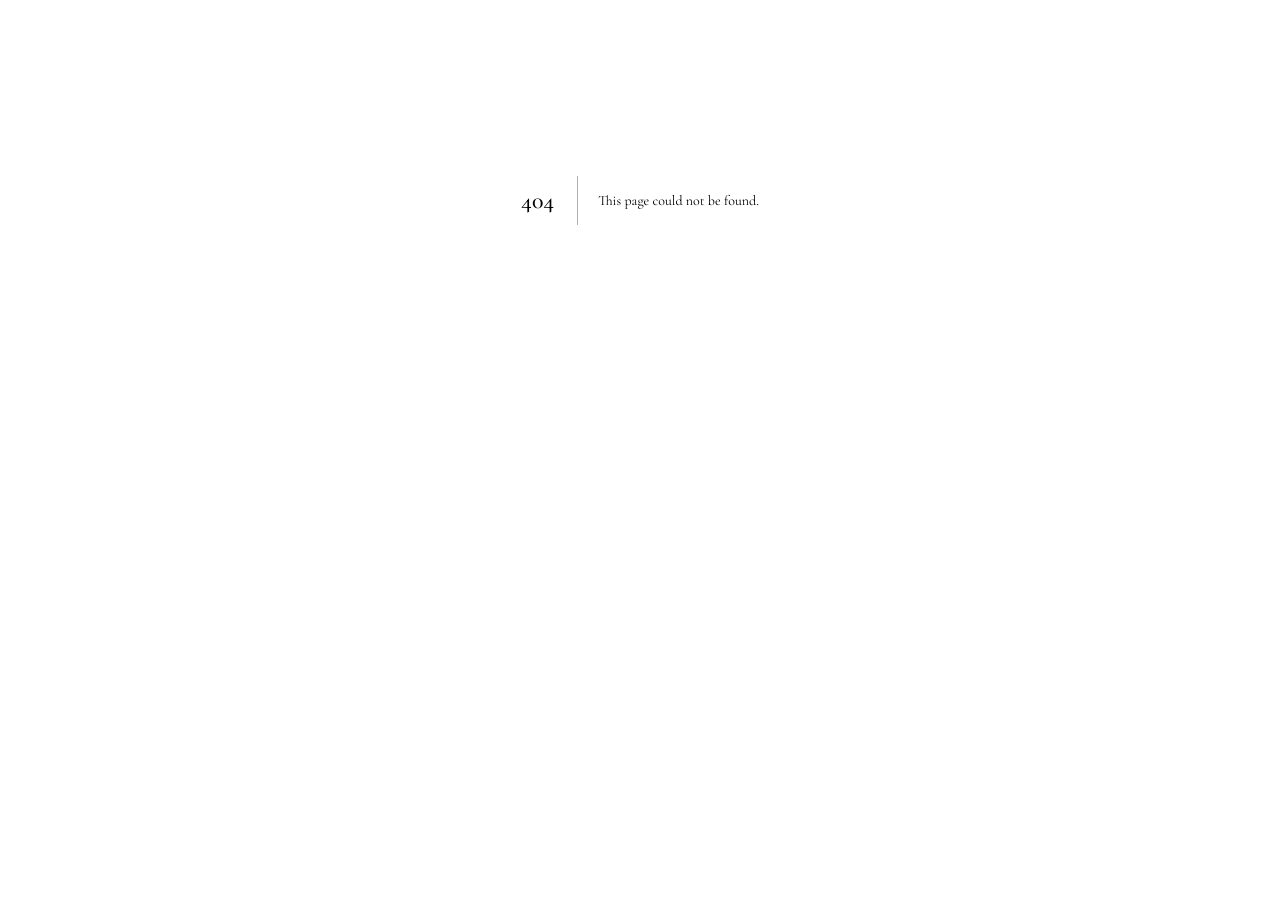
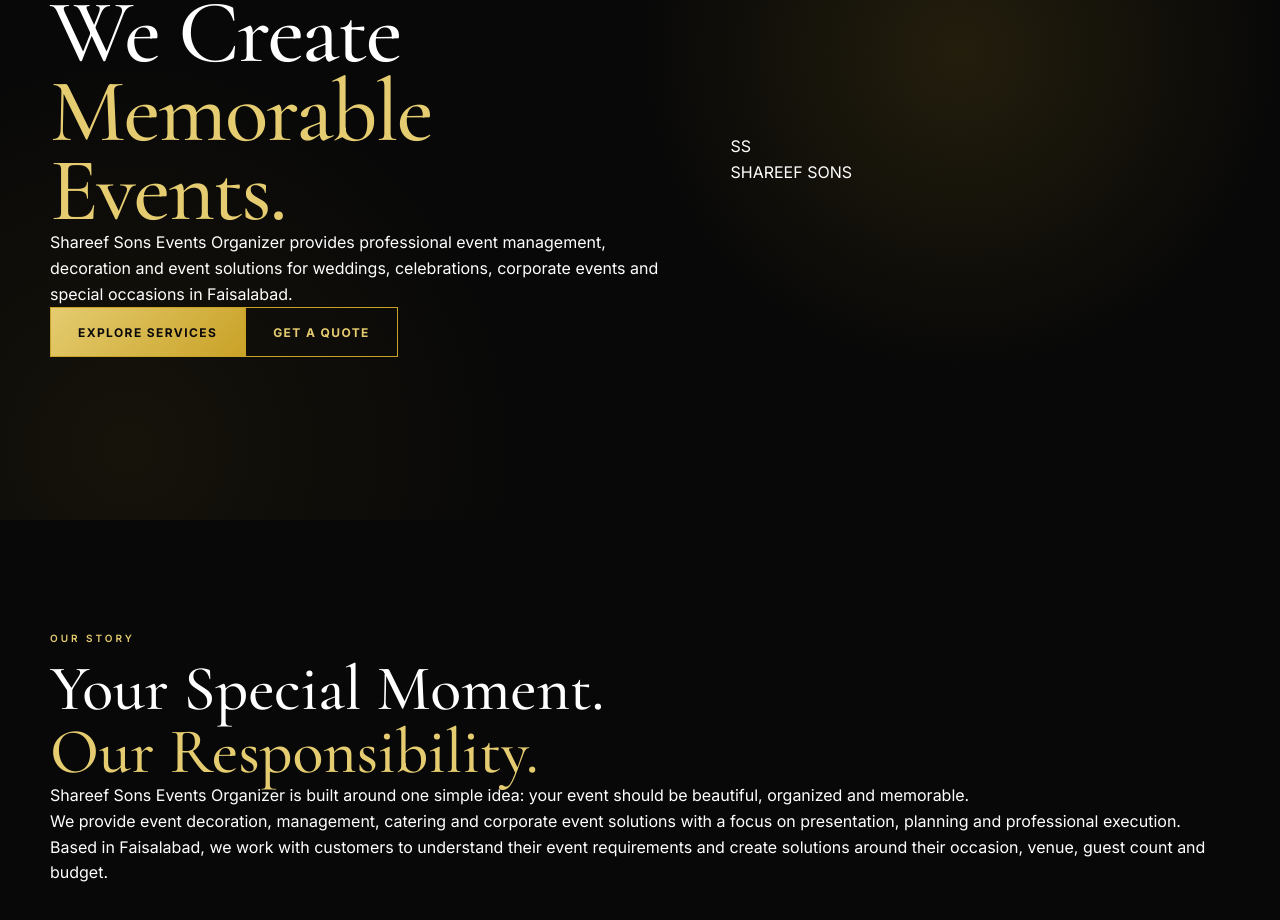
Before and after one commit to farooqg5179-droid/Shareefson-Events-organizer, a Next.js app: page /about in a window 1280 px wide. Before the commit this address had no page. Shown: the part 200-1120 px from the top of the page. Before the commit the page ends 800 px from the top, so only its background shows below. Built offline with nearby package versions, Linux system fonts and the light colour scheme.

Commit message:
Create page.tsx

```diff
--- /dev/null
+++ b/app/about/page.tsx
@@ -0,0 +1,295 @@
+const values = [
+  {
+    number: "01",
+    title: "Quality",
+    text: "We focus on quality decoration, professional arrangements and attention to every important detail.",
+  },
+  {
+    number: "02",
+    title: "Creativity",
+    text: "Every event has its own identity. We create concepts that match the occasion and the customer's vision.",
+  },
+  {
+    number: "03",
+    title: "Reliability",
+    text: "From planning to execution, our goal is to make the event process organized, smooth and dependable.",
+  },
+  {
+    number: "04",
+    title: "Customer First",
+    text: "We listen to your requirements and work to create an experience that feels personal and memorable.",
+  },
+];
+
+const eventTypes = [
+  "Weddings",
+  "Mehndi",
+  "Mayon",
+  "Dholki",
+  "Nikah",
+  "Walima",
+  "Birthdays",
+  "Milad",
+  "Qawali",
+  "Corporate Events",
+  "Brand Activation",
+  "Exhibitions",
+];
+
+export default function AboutPage() {
+  return (
+    <main>
+      {/* Hero */}
+      <section className="premium-hero">
+        <div className="container hero-grid">
+          <div className="hero-copy">
+            <p className="eyebrow">ABOUT SHAREEF SONS</p>
+
+            <h1>
+              We Create
+              <br />
+              <span>Memorable Events.</span>
+            </h1>
+
+            <p className="hero-description">
+              Shareef Sons Events Organizer provides professional event
+              management, decoration and event solutions for weddings,
+              celebrations, corporate events and special occasions in
+              Faisalabad.
+            </p>
+
+            <div className="hero-actions">
+              <a href="/services" className="btn btn-gold">
+                Explore Services
+              </a>
+
+              <a href="/quote" className="btn btn-outline">
+                Get a Quote
+              </a>
+            </div>
+          </div>
+
+          <div className="hero-visual">
+            <div className="hero-visual-inner">
+              <span>SS</span>
+              <p>SHAREEF SONS</p>
+            </div>
+          </div>
+        </div>
+      </section>
+
+      {/* Story */}
+      <section className="section">
+        <div className="container intro-grid">
+          <div>
+            <p className="eyebrow">OUR STORY</p>
+
+            <h2>
+              Your Special Moment.
+              <br />
+              <span>Our Responsibility.</span>
+            </h2>
+          </div>
+
+          <div>
+            <p className="section-text">
+              Shareef Sons Events Organizer is built around one simple idea:
+              your event should be beautiful, organized and memorable.
+            </p>
+
+            <p className="section-text">
+              We provide event decoration, management, catering and corporate
+              event solutions with a focus on presentation, planning and
+              professional execution.
+            </p>
+
+            <p className="section-text">
+              Based in Faisalabad, we work with customers to understand their
+              event requirements and create solutions around their occasion,
+              venue, guest count and budget.
+            </p>
+          </div>
+        </div>
+      </section>
+
+      {/* Mission */}
+      <section className="section section-dark">
+        <div className="container">
+          <div className="section-heading">
+            <div>
+              <p className="eyebrow">OUR MISSION</p>
+
+              <h2>
+                Turning Ideas
+                <br />
+                Into <span>Experiences.</span>
+              </h2>
+            </div>
+
+            <p>
+              We want to make professional event planning easier for customers
+              by bringing creative design, reliable coordination and complete
+              event solutions together.
+            </p>
+          </div>
+
+          <div className="categories-grid">
+            <div className="category-card">
+              <span>01</span>
+              <h3>Understand</h3>
+              <p>
+                We first understand your event, requirements and expectations.
+              </p>
+            </div>
+
+            <div className="category-card">
+              <span>02</span>
+              <h3>Plan</h3>
+              <p>
+                We organize the required services, setup and event details.
+              </p>
+            </div>
+
+            <div className="category-card">
+              <span>03</span>
+              <h3>Create</h3>
+              <p>
+                Our team turns the planned concept into a beautiful event
+                setup.
+              </p>
+            </div>
+
+            <div className="category-card">
+              <span>04</span>
+              <h3>Deliver</h3>
+              <p>
+                We coordinate the final execution so your event runs smoothly.
+              </p>
+            </div>
+          </div>
+        </div>
+      </section>
+
+      {/* Values */}
+      <section className="section">
+        <div className="container">
+          <div className="section-heading">
+            <div>
+              <p className="eyebrow">WHAT WE BELIEVE</p>
+
+              <h2>
+                Our <span>Values</span>
+              </h2>
+            </div>
+          </div>
+
+          <div className="service-grid">
+            {values.map((value) => (
+              <article className="premium-service" key={value.number}>
+                <div className="service-number">{value.number}</div>
+
+                <div>
+                  <h3>{value.title}</h3>
+                  <p>{value.text}</p>
+                </div>
+              </article>
+            ))}
+          </div>
+        </div>
+      </section>
+
+      {/* Events */}
+      <section className="section section-dark">
+        <div className="container">
+          <div className="section-heading">
+            <div>
+              <p className="eyebrow">WHAT WE DO</p>
+
+              <h2>
+                Events We <span>Handle</span>
+              </h2>
+            </div>
+
+            <p>
+              From family celebrations to professional corporate events, our
+              services can be customized around your requirements.
+            </p>
+          </div>
+
+          <div className="categories-grid">
+            {eventTypes.map((event, index) => (
+              <div className="category-card" key={event}>
+                <span>{String(index + 1).padStart(2, "0")}</span>
+                <h3>{event}</h3>
+              </div>
+            ))}
+          </div>
+        </div>
+      </section>
+
+      {/* Location */}
+      <section className="section">
+        <div className="container intro-grid">
+          <div>
+            <p className="eyebrow">OUR LOCATION</p>
+
+            <h2>
+              Serving
+              <br />
+              <span>Faisalabad.</span>
+            </h2>
+          </div>
+
+          <div>
+            <p className="section-text">
+              Shareef Sons Events Organizer is based in Faisalabad, Pakistan.
+            </p>
+
+            <p className="section-text">
+              Mansoorah, 66 Feet Road, Chowki Bazar, Faisalabad, Pakistan.
+            </p>
+
+            <p className="section-text">
+              Our team is available daily from 9 AM to 9 PM for event
+              inquiries and planning.
+            </p>
+
+            <div className="hero-actions">
+              <a href="/contact" className="btn btn-gold">
+                Contact Us
+              </a>
+
+              <a href="/quote" className="btn btn-outline">
+                Request a Quote
+              </a>
+            </div>
+          </div>
+        </div>
+      </section>
+
+      {/* CTA */}
+      <section className="quote-section">
+        <div className="container quote-box">
+          <div>
+            <p className="eyebrow">LET'S WORK TOGETHER</p>
+
+            <h2>
+              Your Event.
+              <br />
+              <span>Our Responsibility.</span>
+            </h2>
+
+            <p>
+              Tell us what you are planning and our team will help you take the
+              next step.
+            </p>
+          </div>
+
+          <a href="/quote" className="btn btn-gold">
+            Get a Quote
+          </a>
+        </div>
+      </section>
+    </main>
+  );
+      }
```
